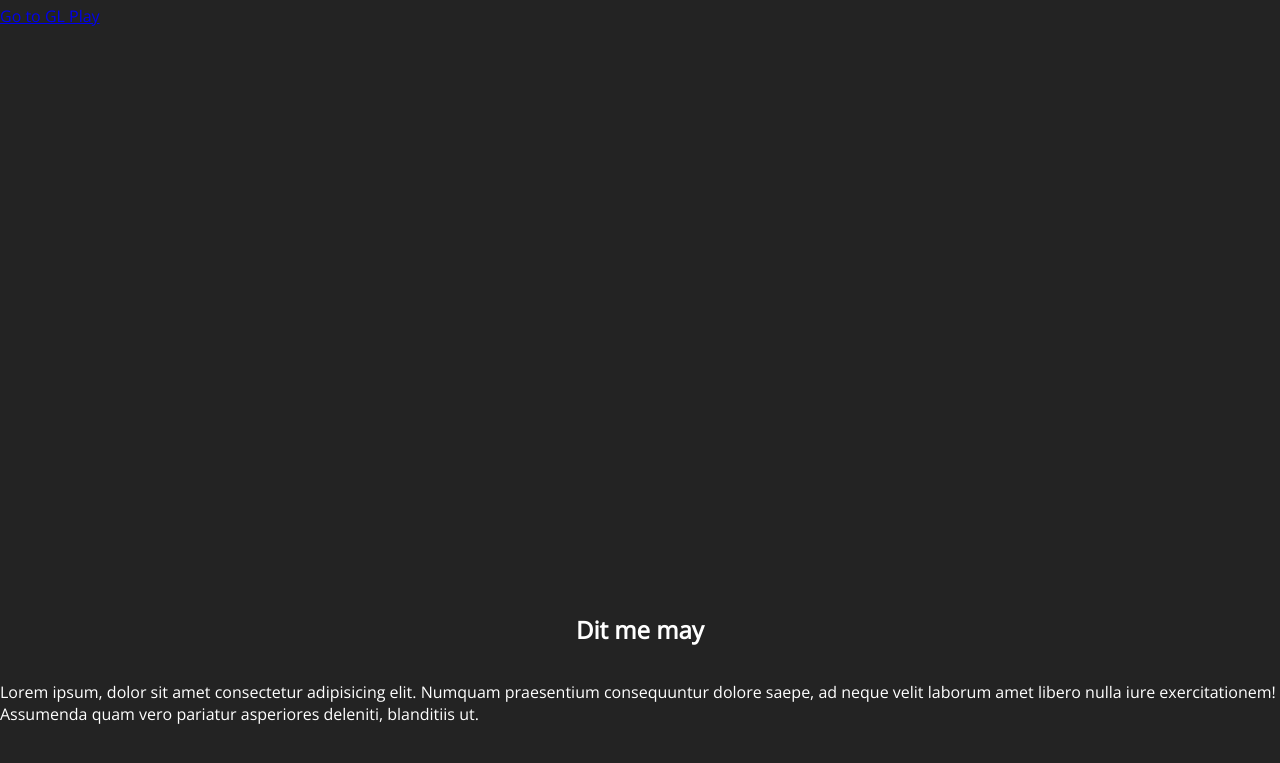
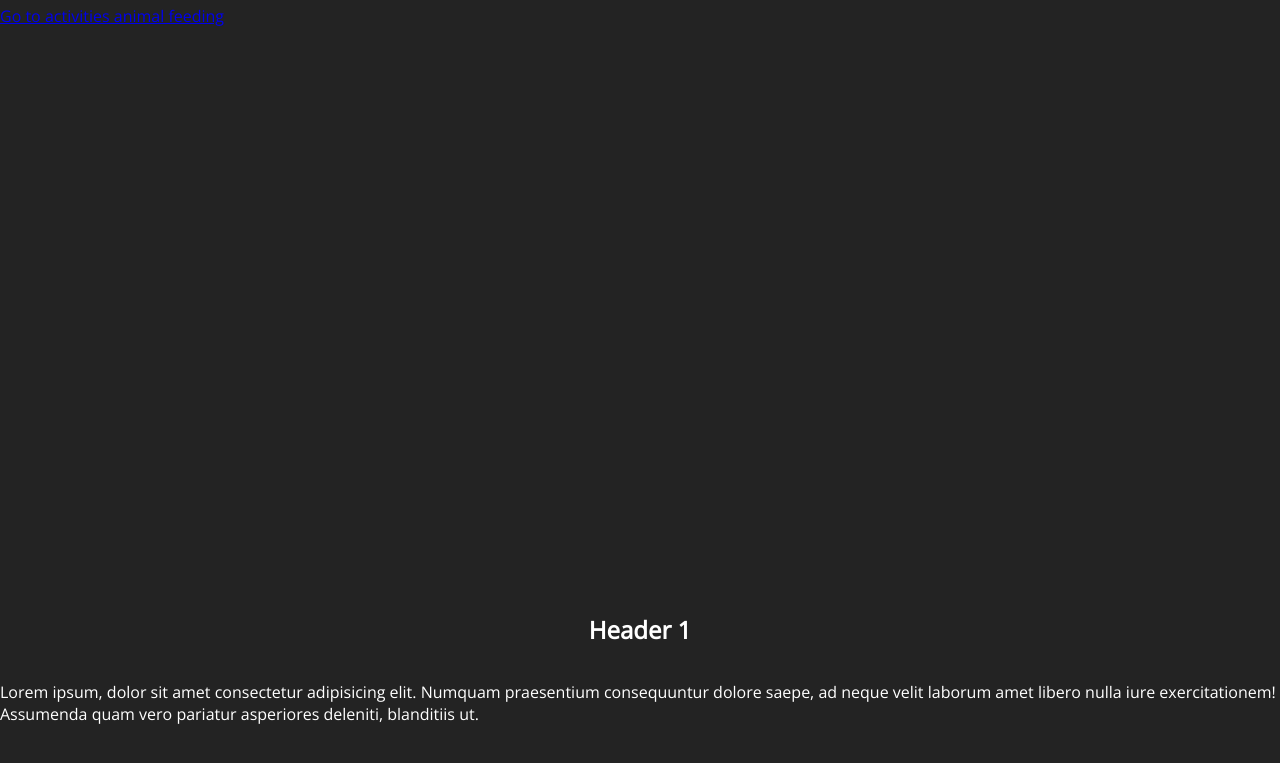
Before and after one commit to danh12151/danh12151.github.io, a plain HTML site: page index.html in a window 1280 px wide. Shown: the part 593-1356 px from the top of the page. Drawn offline with nearby package versions, Linux system fonts and the light colour scheme.

Commit message:
hell yeah

```diff
--- a/index.html
+++ b/index.html
@@ -39,14 +39,14 @@
             </div>
 
             <div>
-                <a href="https://glplay.page.link/?link=https://glplay.com.my/activities/animal-feeding&apn=com.gamudaland.glplay&ibi=com.gamudaland.glplay">Go to GL Play</a>
+                <a href="https://glplay.page.link/?link=https://glplay.com.my/activities/animal-feeding&apn=com.gamudaland.glplay&ibi=com.gamudaland.glplay">Go to activities animal feeding </a>
             </div>
         </div>
     </section>
 
     <section class="hidden-right">
         <h1>
-            Dit me may
+            Header 1
         </h1>
         <p>
             Lorem ipsum, dolor sit amet consectetur adipisicing elit. Numquam praesentium consequuntur dolore saepe, ad neque velit laborum amet libero nulla iure exercitationem! Assumenda quam vero pariatur asperiores deleniti, blanditiis ut.
```
